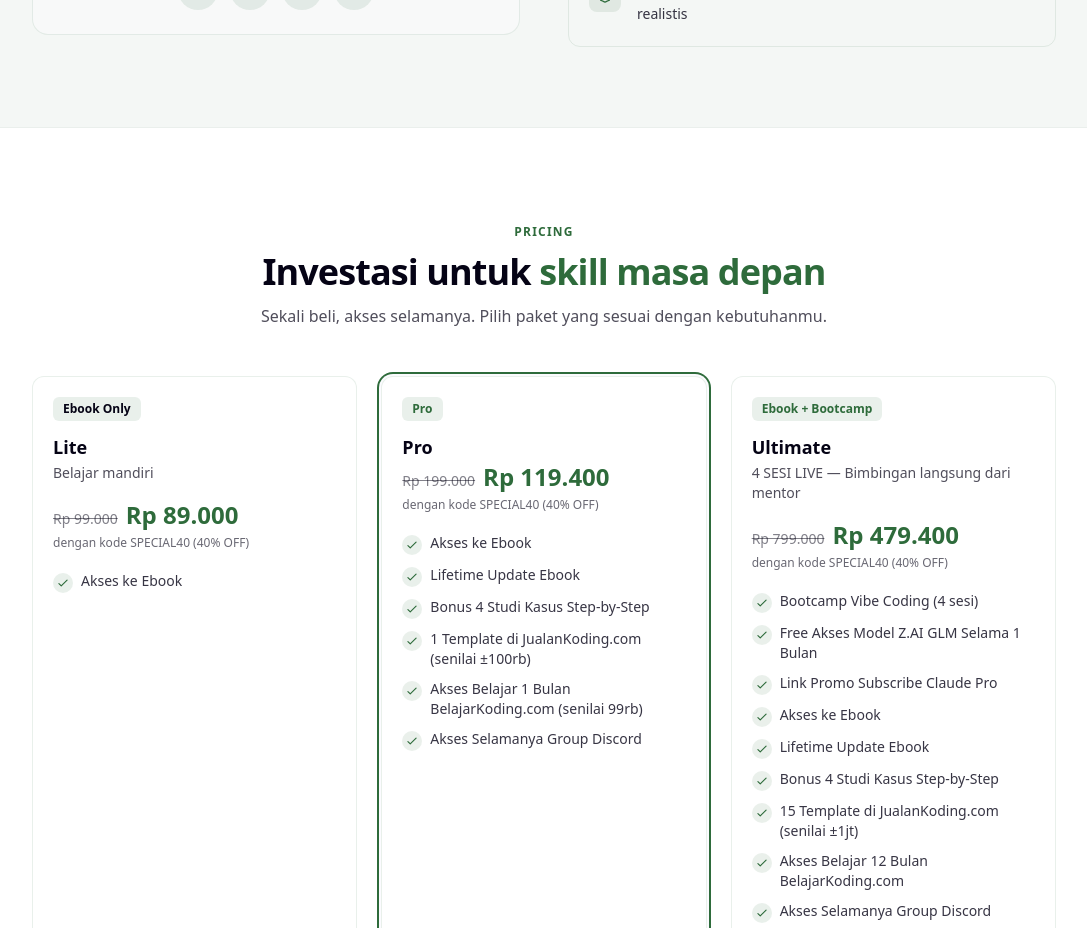
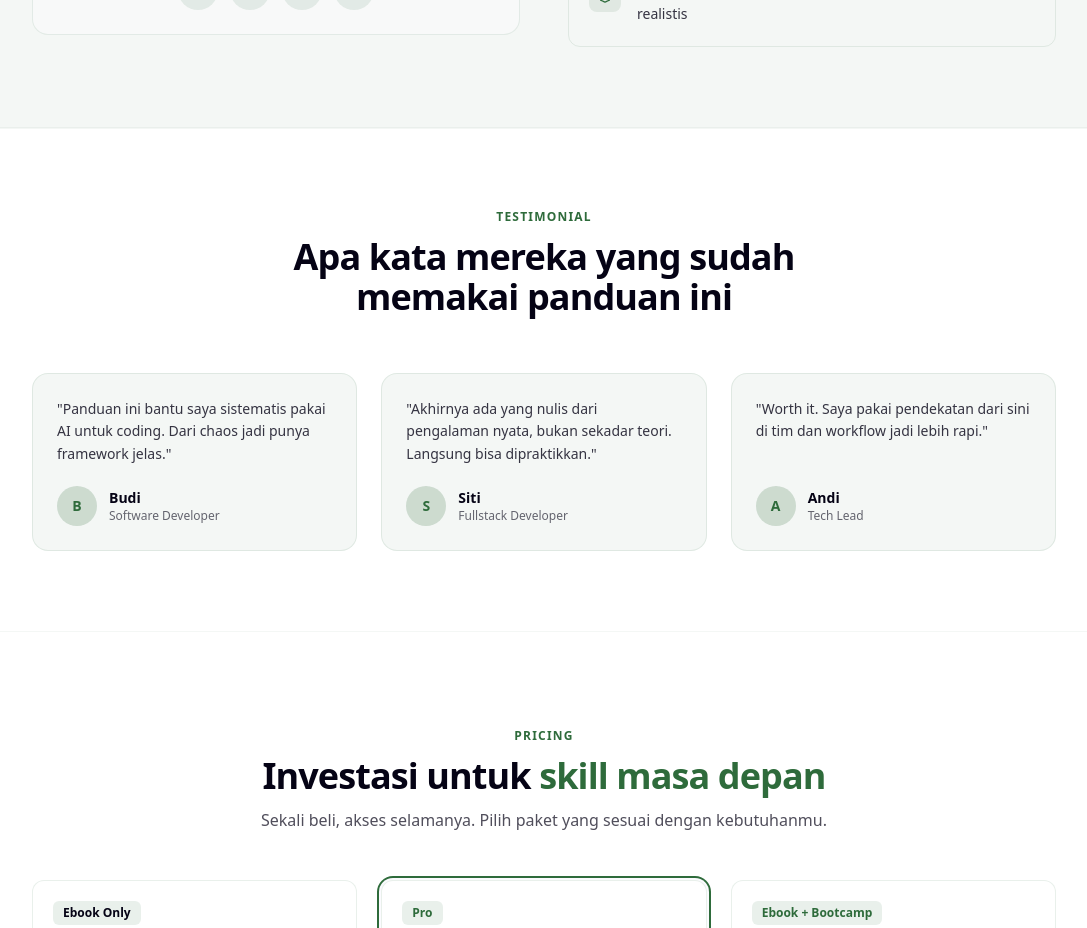
Before and after one commit to hellodit/mahirvibecoding.com, a Nuxt app: page / in a window 1280 px wide. Shown: the part 4400-5328 px from the top of the page, without its empty margins (96-1183 px from the left). Built offline with nearby package versions, Linux system fonts and the light colour scheme.

Commit message:
feat: Add TestimonialSection to enhance user engagement and provide social proof within the application.

```diff
--- a/app/app.vue
+++ b/app/app.vue
@@ -9,6 +9,7 @@
       <TargetAudienceSection />
       <CurriculumSection />
       <TrustSection />
+      <TestimonialSection />
       <PricingSection />
       <FaqSection />
       <FinalCtaSection />
--- /dev/null
+++ b/app/components/TestimonialSection.vue
@@ -0,0 +1,55 @@
+<template>
+  <section id="testimonial" class="py-20 px-6 bg-white border-y border-primary/5">
+    <div class="max-w-5xl mx-auto">
+      <div class="text-center mb-14 reveal">
+        <p class="text-xs font-semibold text-primary uppercase tracking-widest mb-3">Testimonial</p>
+        <h2 class="text-3xl md:text-4xl font-bold text-text tracking-tight">
+          Apa kata mereka yang sudah<br class="hidden md:block" /> memakai panduan ini
+        </h2>
+      </div>
+
+      <div class="grid grid-cols-1 md:grid-cols-3 gap-6">
+        <div
+          v-for="(item, index) in testimonials"
+          :key="index"
+          class="reveal p-6 rounded-2xl border border-primary/10 bg-primary/5 hover:border-primary/20 transition-colors flex flex-col"
+          :class="`reveal-delay-${index + 1}`"
+        >
+          <p class="text-text/80 text-sm leading-relaxed flex-1 mb-5">"{{ item.quote }}"</p>
+          <div class="flex items-center gap-3">
+            <div class="w-10 h-10 rounded-full bg-primary/20 flex items-center justify-center text-primary font-bold text-sm flex-shrink-0">
+              {{ item.initial }}
+            </div>
+            <div>
+              <p class="font-semibold text-text text-sm">{{ item.name }}</p>
+              <p class="text-xs text-text/60">{{ item.role }}</p>
+            </div>
+          </div>
+        </div>
+      </div>
+    </div>
+  </section>
+</template>
+
+<script setup>
+const testimonials = [
+  {
+    quote: 'Panduan ini bantu saya sistematis pakai AI untuk coding. Dari chaos jadi punya framework jelas.',
+    name: 'Budi',
+    role: 'Software Developer',
+    initial: 'B'
+  },
+  {
+    quote: 'Akhirnya ada yang nulis dari pengalaman nyata, bukan sekadar teori. Langsung bisa dipraktikkan.',
+    name: 'Siti',
+    role: 'Fullstack Developer',
+    initial: 'S'
+  },
+  {
+    quote: 'Worth it. Saya pakai pendekatan dari sini di tim dan workflow jadi lebih rapi.',
+    name: 'Andi',
+    role: 'Tech Lead',
+    initial: 'A'
+  }
+]
+</script>
```
